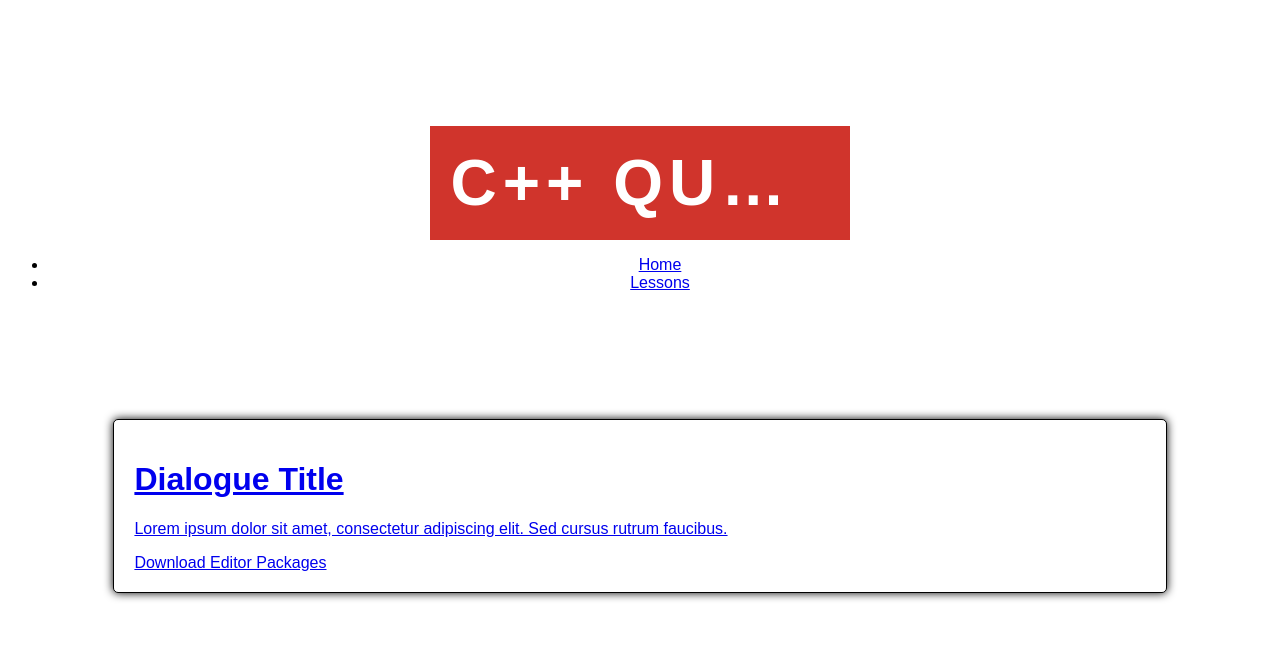
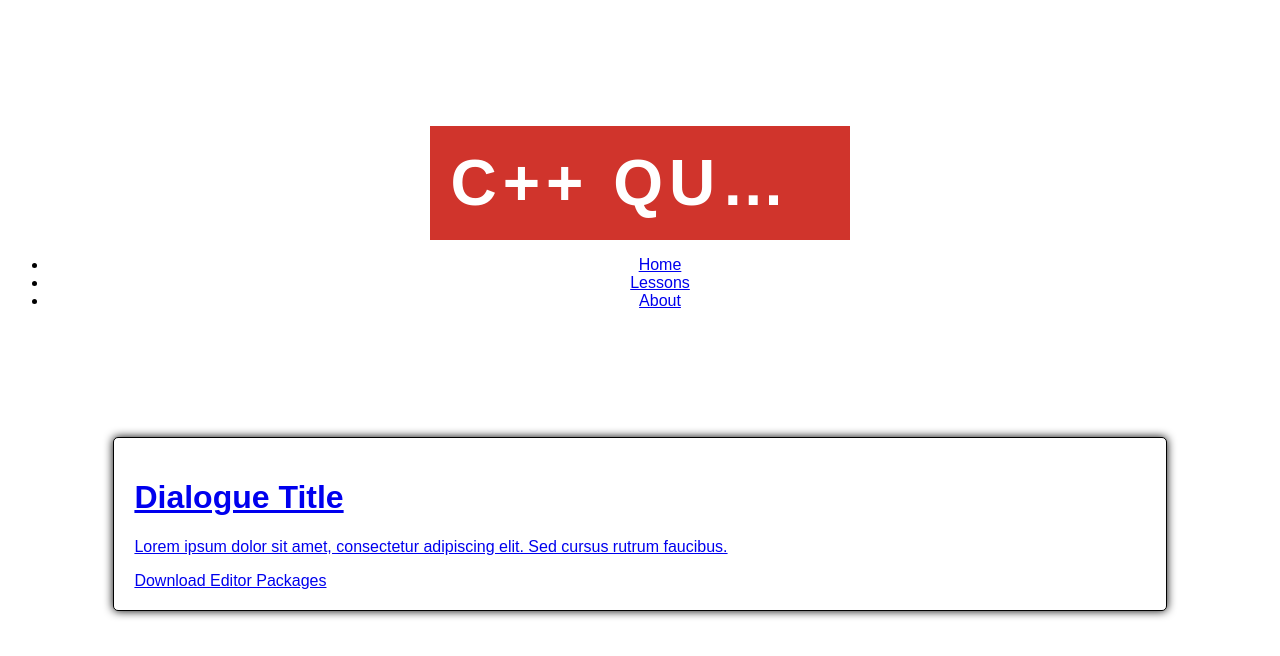
Before and after one commit to jamiecropley/cppquest, an Eleventy site: page index.html in a window 1280 px wide. Built offline with nearby package versions, Linux system fonts and the light colour scheme; Eleventy itself is replaced by a stand-in of ours; files that its build step writes are made by us from their sources; a web font is replaced by a local one.

Commit message:
Added a link

```diff
--- a/_includes/layouts/nav.njk
+++ b/_includes/layouts/nav.njk
@@ -2,5 +2,6 @@
 <ul>
 <li><a href="/">Home</li>
 <li><a href="/lessons">Lessons</li>
+<li><a href="https://youtube.com/@cppquest">About</li>
 </ul>
 </nav>
```
